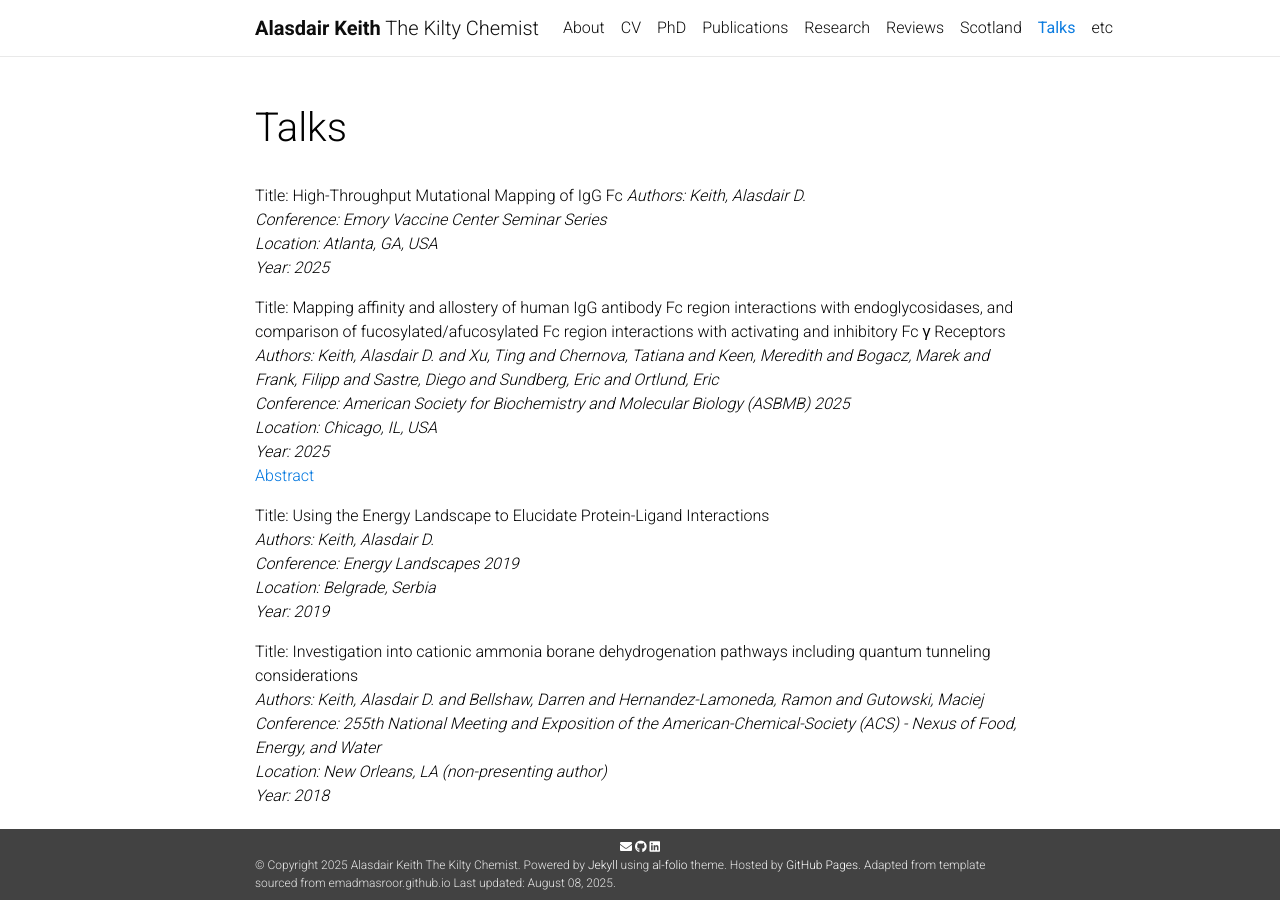
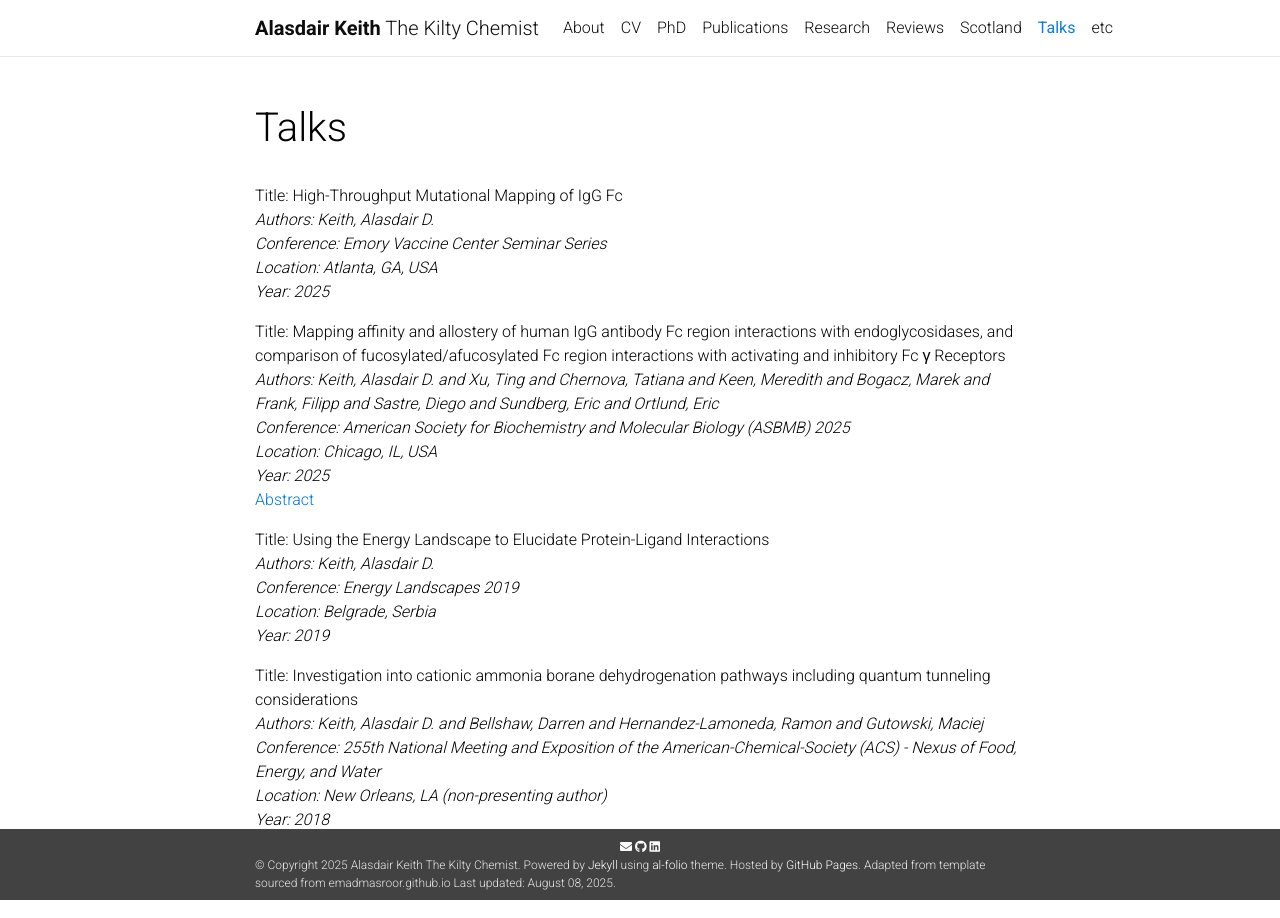
Before and after one commit to AlasdairKeith/AlasdairKeith.github.io, a Jekyll site: the page built from docs/_pages/Talks.md, in a window 1280 px wide. Built offline with Jekyll 4.4.1, drawn with Linux system fonts in a browser that asks for light colours; nearby versions of some CDN libraries; a style sheet for code colours, icons or effects is not loaded.

```diff
--- a/docs/_pages/Talks.md
+++ b/docs/_pages/Talks.md
@@ -5,7 +5,7 @@ title: Talks
 nav: true
 ---
 
-Title: High-Throughput Mutational Mapping of IgG Fc
+Title: High-Throughput Mutational Mapping of IgG Fc<br>
 _Authors: Keith, Alasdair D._<br>
 _Conference: Emory Vaccine Center Seminar Series_<br>
 _Location: Atlanta, GA, USA_<br>
```
Also changed, not shown: docs/_pages/Papers.md (+1 -0 lines).
